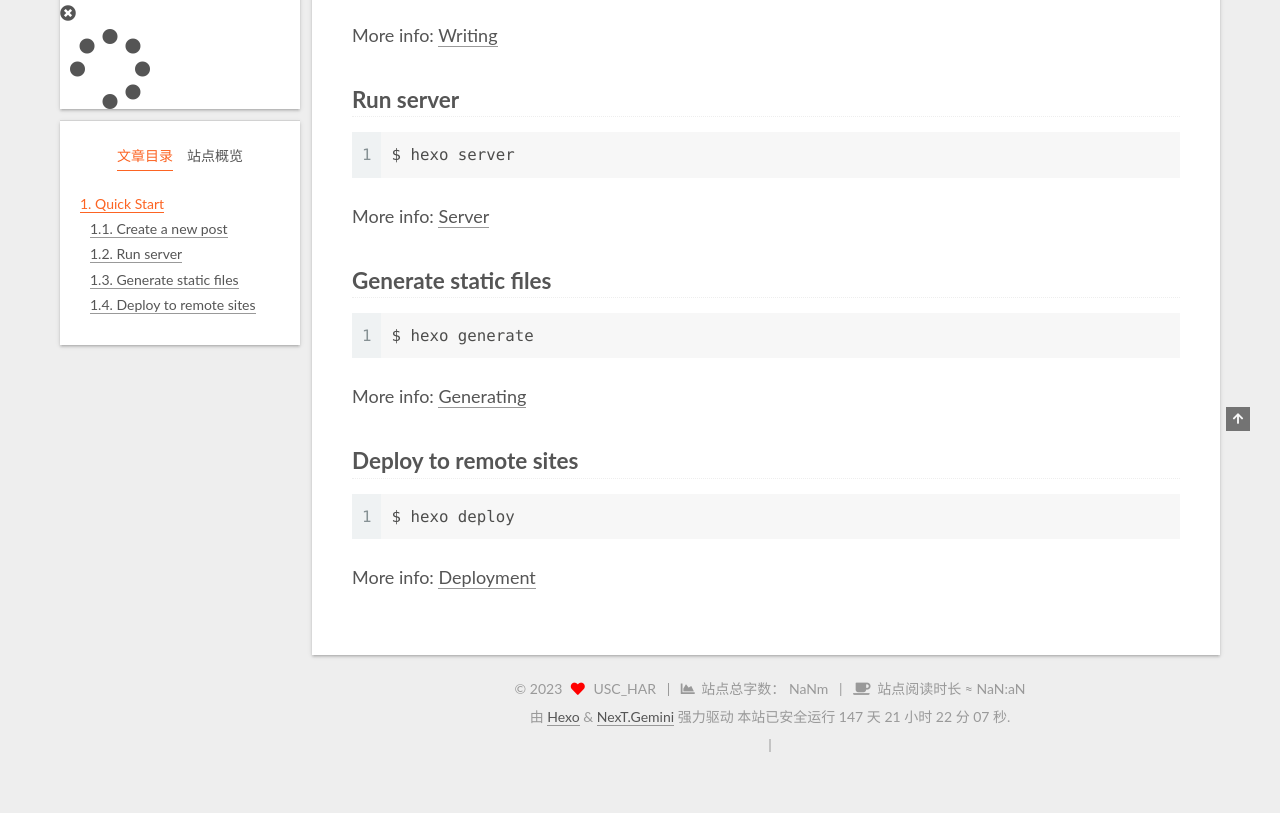
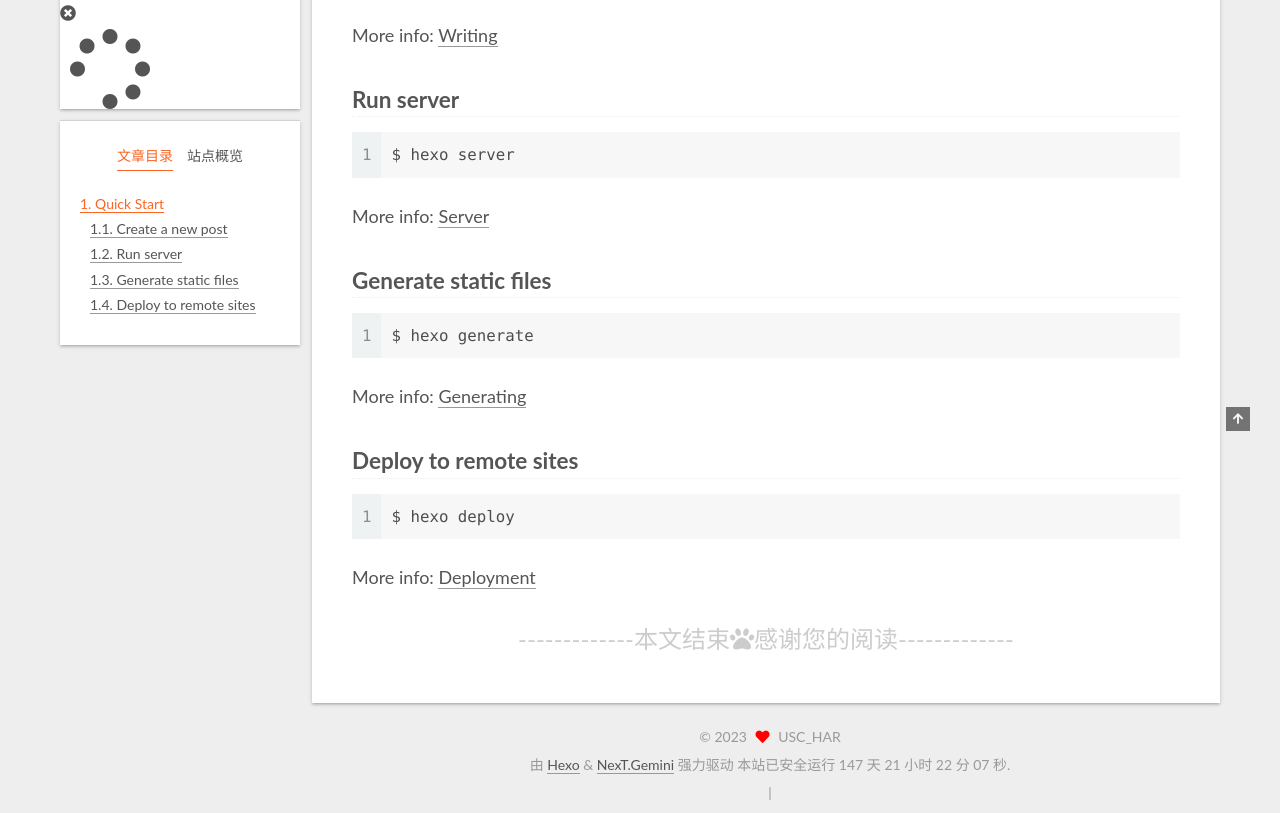
Before and after one commit to HAR2023/HAR2023.github.io, a plain HTML site: page 2023/07/21/hello-world/index.html in a window 1280 px wide. Shown: the part 469-1282 px from the top of the page. Before the commit the page ends 1248 px from the top, so only its background shows below. Drawn offline with Linux system fonts and the light colour scheme; some packages are replaced by stand-ins of ours; a script that the page names is missing.

Commit message:
Site updated: 2023-07-27 15:22:01

```diff
--- a/2023/07/21/hello-world/index.html
+++ b/2023/07/21/hello-world/index.html
@@ -207,7 +207,7 @@
     <link itemprop="mainEntityOfPage" href="http://example.com/2023/07/21/hello-world/">
 
     <span hidden itemprop="author" itemscope itemtype="http://schema.org/Person">
-      <meta itemprop="image" content="/images/avatar.gif">
+      <meta itemprop="image" content="/images/usc.png">
       <meta itemprop="name" content="USC_HAR">
       <meta itemprop="description" content="">
     </span>
@@ -282,6 +282,16 @@
 
 
 
+
+      <div>
+        <div>
+
+        <div style="text-align:center;color: #ccc;font-size:24px;">-------------本文结束<i class="fa fa-paw"></i>感谢您的阅读-------------</div>
+
+</div>
+      </div>
+
+
       <footer class="post-footer">
 
 
@@ -351,6 +361,8 @@
 
       <div class="site-overview-wrap sidebar-panel">
         <div class="site-author motion-element" itemprop="author" itemscope itemtype="http://schema.org/Person">
+    <img class="site-author-image" itemprop="image" alt="USC_HAR"
+      src="/images/usc.png">
   <p class="site-author-name" itemprop="name">USC_HAR</p>
   <div class="site-description" itemprop="description"></div>
 </div>
@@ -400,18 +412,6 @@
     <i class="fa fa-heart"></i>
   </span>
   <span class="author" itemprop="copyrightHolder">USC_HAR</span>
-    <span class="post-meta-divider">|</span>
-    <span class="post-meta-item-icon">
-      <i class="fa fa-chart-area"></i>
-    </span>
-      <span class="post-meta-item-text">站点总字数：</span>
-    <span title="站点总字数">NaNm</span>
-    <span class="post-meta-divider">|</span>
-    <span class="post-meta-item-icon">
-      <i class="fa fa-coffee"></i>
-    </span>
-      <span class="post-meta-item-text">站点阅读时长 &asymp;</span>
-    <span title="站点阅读时长">NaN:aN</span>
 </div>
   <div class="powered-by">由 <a href="https://hexo.io/" class="theme-link" rel="noopener" target="_blank">Hexo</a> & <a href="https://theme-next.org/" class="theme-link" rel="noopener" target="_blank">NexT.Gemini</a> 强力驱动
   </div>
```
Also changed, not shown: archives/2023/07/index.html (+2 -12 lines), archives/2023/index.html (+2 -12 lines), archives/index.html (+2 -12 lines), categories/index.html (+2 -12 lines), index.html (+5 -13 lines), schedule/index.html (+2 -12 lines), sitemap/index.html (+2 -12 lines), tags/index.html (+2 -12 lines).
